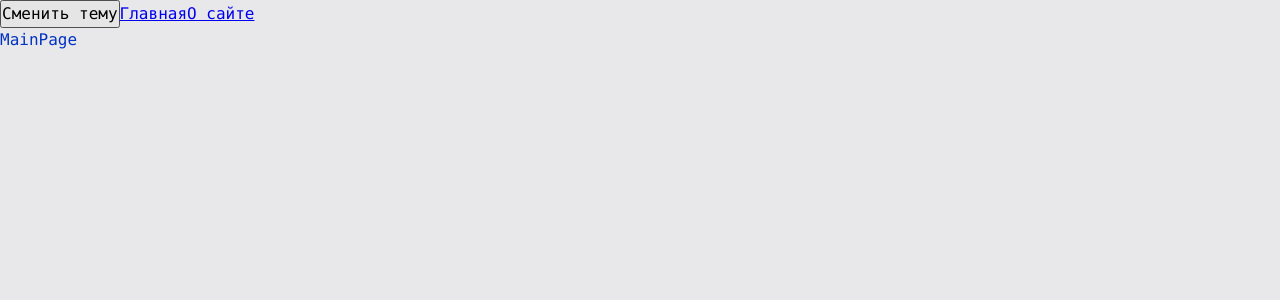
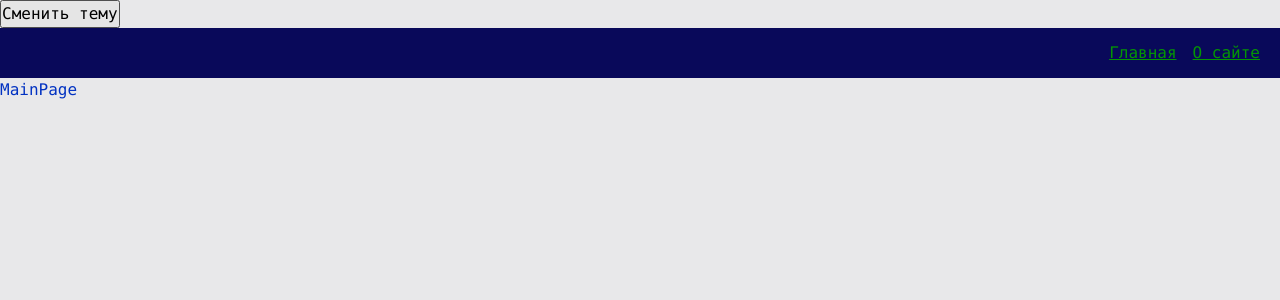
Before and after one commit to SlavaUnbel/full-prod-project, a React app: page / in a window 1280 px wide. Shown: the top 300 px of the page. Built offline with nearby package versions, Linux system fonts and the light colour scheme.

Commit message:
feat(client): create app link ui kit item and navbar widget

```diff
--- a/src/app/App.tsx
+++ b/src/app/App.tsx
@@ -1,8 +1,7 @@
-import { Link } from 'react-router-dom';
-
-import { useTheme } from 'app/providers/ThemeProvider';
+import { AppRouter } from './providers/router';
+import { useTheme } from './providers/ThemeProvider';
 import classNames from 'shared/lib/classNames';
-import { AppRouter } from './providers/router';
+import { Navbar } from 'widgets/Navbar';
 
 import './styles/index.scss'
 
@@ -13,8 +12,7 @@ const App = () => {
         <div className={classNames('app', {}, [theme])}>
             <button onClick={ toggleTheme }>Сменить тему</button>
 
-            <Link to='/'>Главная</Link>
-            <Link to='/about'>О сайте</Link>
+            <Navbar />
 
             <AppRouter />
         </div>
--- a/src/app/styles/themes/dark.scss
+++ b/src/app/styles/themes/dark.scss
@@ -1,6 +1,9 @@
 .app.dark {
     --bg-color: #09095a;
+    --inverted-bg-color: #e8e8ea;
 
     --primary-color: #049604;
     --secondary-color: #04ff04;
+    --inverted-primary-color: #0232c2;
+    --inverted-secondary-color: #0449e0;
 }
--- a/src/app/styles/themes/normal.scss
+++ b/src/app/styles/themes/normal.scss
@@ -1,6 +1,9 @@
 .app.light {
     --bg-color: #e8e8ea;
+    --inverted-bg-color: #09095a;
 
     --primary-color: #0232c2;
     --secondary-color: #0449e0;
+    --inverted-primary-color: #049604;
+    --inverted-secondary-color: #04ff04;
 }
--- a/src/app/styles/variables/global.scss
+++ b/src/app/styles/variables/global.scss
@@ -6,4 +6,17 @@
 
     --font-size-l: 24px;
     --font-line-l: 32px;
+
+    --gap-3xs: 2px;
+    --gap-2xs: 4px;
+    --gap-xs: 8px;
+    --gap-s: 12px;
+    --gap-m: 16px;
+    --gap-l: 20px;
+    --gap-xl: 24px;
+    --gap-2xl: 32px;
+    --gap-3xl: 40px;
+    --gap-4xl: 48px;
+
+    --navbar-height: 50px;
 }
--- a/src/shared/lib/classNames.ts
+++ b/src/shared/lib/classNames.ts
@@ -1,6 +1,6 @@
 type Mods = Record<string, string | boolean>;
 
-export default function classNames(cls: string, mods: Mods, additional: string[]): string {
+export default function classNames(cls: string, mods: Mods = {}, additional: string[] = []): string {
     return [
         cls,
         ...additional,
--- /dev/null
+++ b/src/shared/ui/AppLink/AppLink.module.scss
@@ -0,0 +1,11 @@
+.appLink {
+    color: var(--primary-color);
+}
+
+.primary {
+    color: var(--primary-color);
+}
+
+.secondary {
+    color: var(--inverted-primary-color);
+}
--- /dev/null
+++ b/src/shared/ui/AppLink/AppLink.tsx
@@ -0,0 +1,38 @@
+import { FC } from 'react';
+import { Link, LinkProps } from 'react-router-dom';
+
+import classNames from 'shared/lib/classNames'
+
+import styles from './AppLink.module.scss'
+
+export enum AppLinkTheme {
+    PRIMARY = 'primary',
+    SECONDARY = 'secondary',
+}
+
+interface AppLinkProps extends LinkProps {
+    theme?: AppLinkTheme;
+    className?: string;
+}
+
+const AppLink: FC<AppLinkProps> = (props) => {
+    const {
+        to,
+        theme = AppLinkTheme.PRIMARY,
+        className,
+        children,
+        ...otherProps
+    } = props;
+
+    return (
+        <Link
+            to={ to }
+            className={ classNames(styles.appLink, {}, [className, styles[theme]]) }
+            {...otherProps}
+        >
+            { children }
+        </Link>
+    )
+}
+
+export default AppLink;
--- /dev/null
+++ b/src/shared/ui/index.ts
@@ -0,0 +1,3 @@
+import AppLink from './AppLink/AppLink'
+
+export { AppLink };
--- /dev/null
+++ b/src/widgets/Navbar/index.ts
@@ -0,0 +1,3 @@
+import Navbar from './ui/Navbar'
+
+export { Navbar };
--- /dev/null
+++ b/src/widgets/Navbar/ui/Navbar.module.scss
@@ -0,0 +1,14 @@
+.navbar {
+    width: 100%;
+    height: var(--navbar-height);
+    background: var(--inverted-bg-color);
+    display: flex;
+    align-items: center;
+    padding: var(--gap-l);
+}
+
+.links {
+    margin-left: auto;
+    display: flex;
+    gap: var(--gap-m);
+}
--- /dev/null
+++ b/src/widgets/Navbar/ui/Navbar.tsx
@@ -0,0 +1,27 @@
+import classNames from 'shared/lib/classNames'
+import { AppLink } from 'shared/ui';
+import { RoutePath } from 'shared/config/routeConfig/routeConfig';
+
+import style from './Navbar.module.scss'
+import { AppLinkTheme } from 'shared/ui/AppLink/AppLink';
+
+interface NavbarProps {
+    className?: string;
+}
+
+const Navbar = ({ className }: NavbarProps) => {
+    return (
+        <div className={ classNames(style.navbar, {}, [className]) }>
+            <div className={ style.links }>
+                <AppLink to={ RoutePath.main } theme={ AppLinkTheme.SECONDARY }>
+                    Главная
+                </AppLink>
+                <AppLink to={ RoutePath.about } theme={ AppLinkTheme.SECONDARY }>
+                    О сайте
+                </AppLink>
+            </div>
+        </div>
+    )
+}
+
+export default Navbar
```
